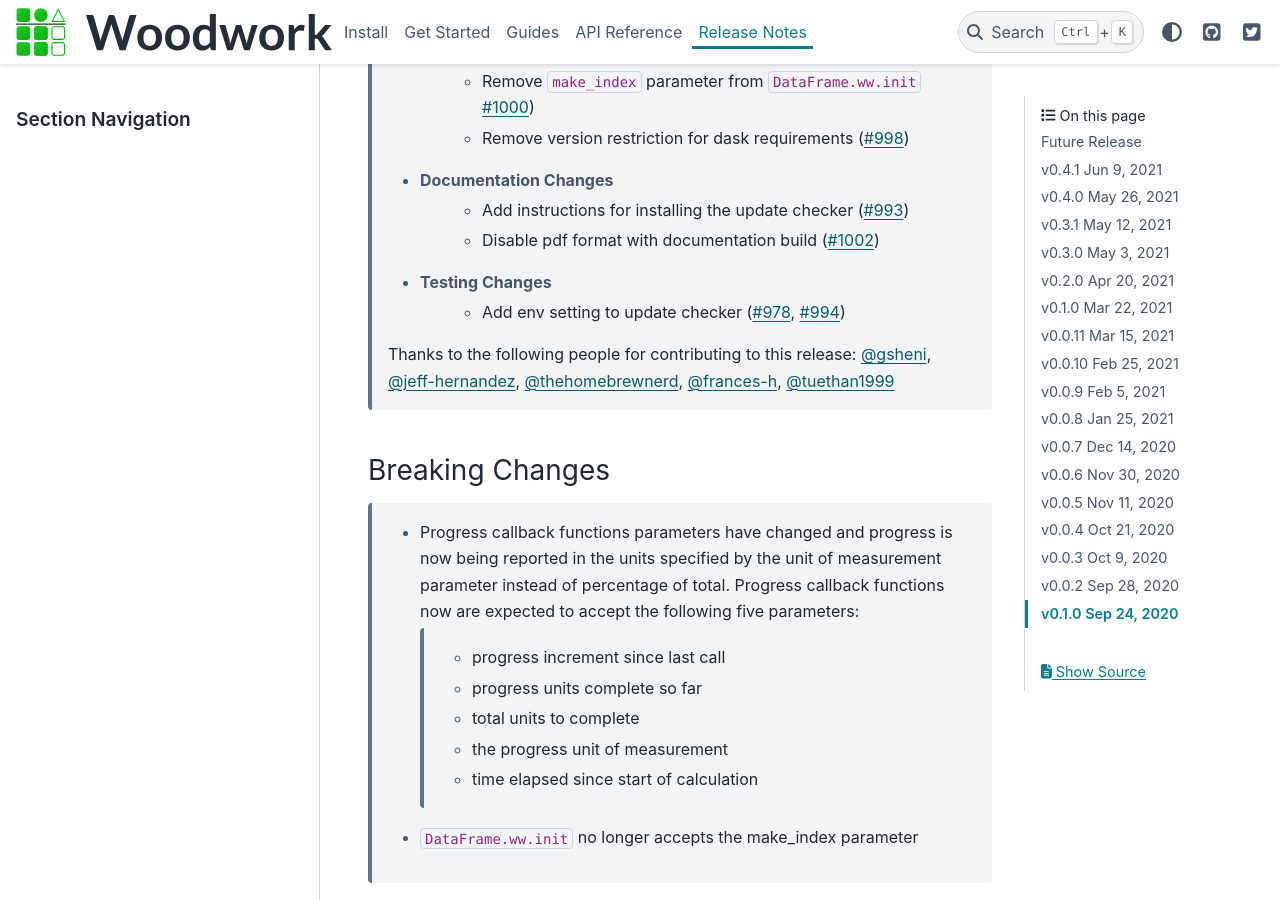
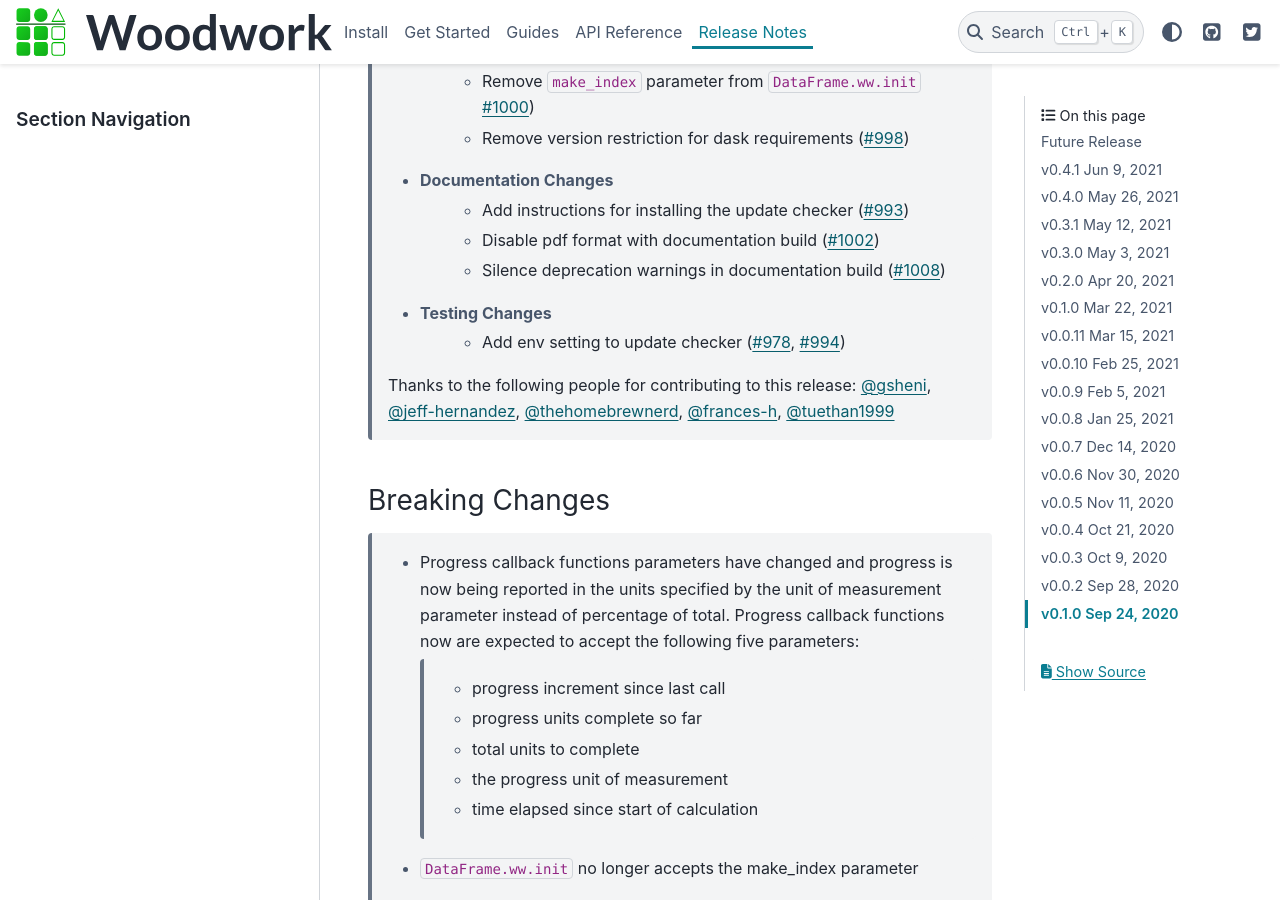
Before and after one commit to alteryx/woodwork, a Sphinx documentation site: the page built from docs/source/release_notes.rst, in a window 1280 px wide and 900 px high, scrolled down 468 px. Built offline with Sphinx 7.4.7 and the PyData theme 0.15.4, drawn with Linux system fonts in a browser that asks for light colours; comment, search, counter and statistics services are not loaded.

Commit message:
release notes

```diff
--- a/docs/source/release_notes.rst
+++ b/docs/source/release_notes.rst
@@ -16,6 +16,7 @@ Future Release
     * Documentation Changes
         * Add instructions for installing the update checker (:pr:`993`)
         * Disable pdf format with documentation build (:pr:`1002`)
+        * Silence deprecation warnings in documentation build (:pr:`1008`)
     * Testing Changes
         * Add env setting to update checker (:pr:`978`, :pr:`994`)
 
```
